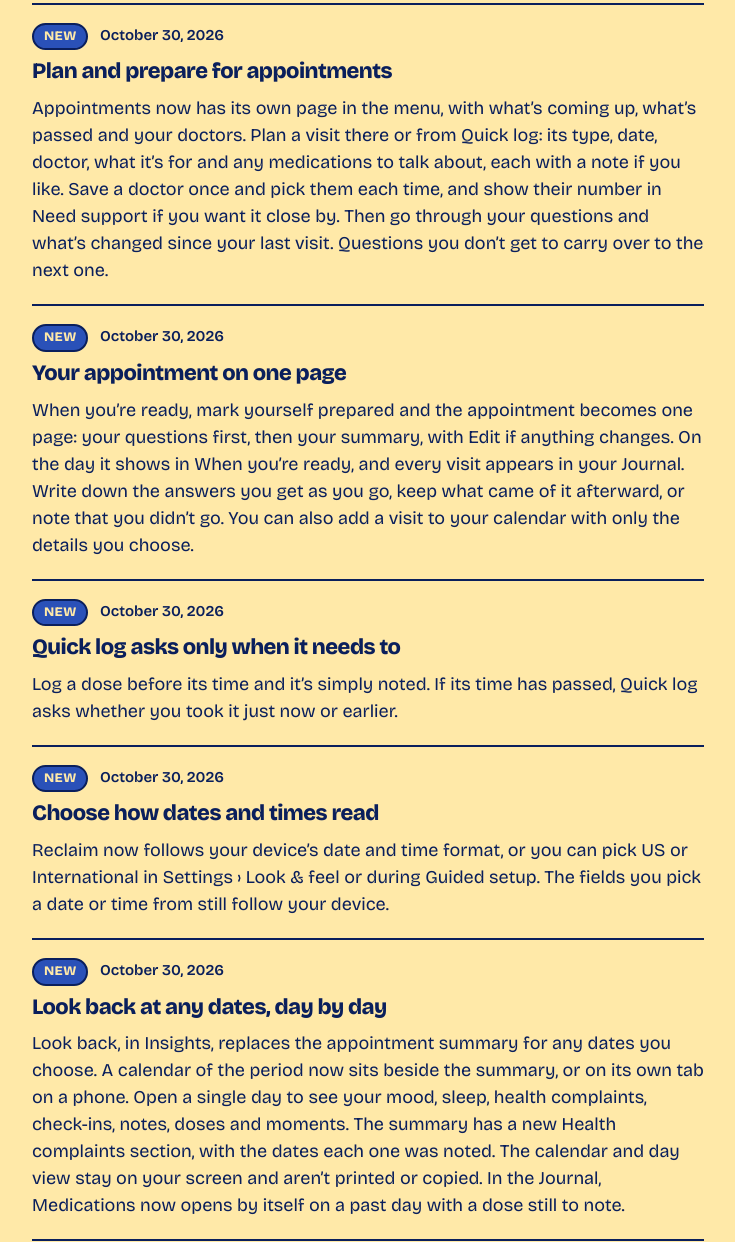
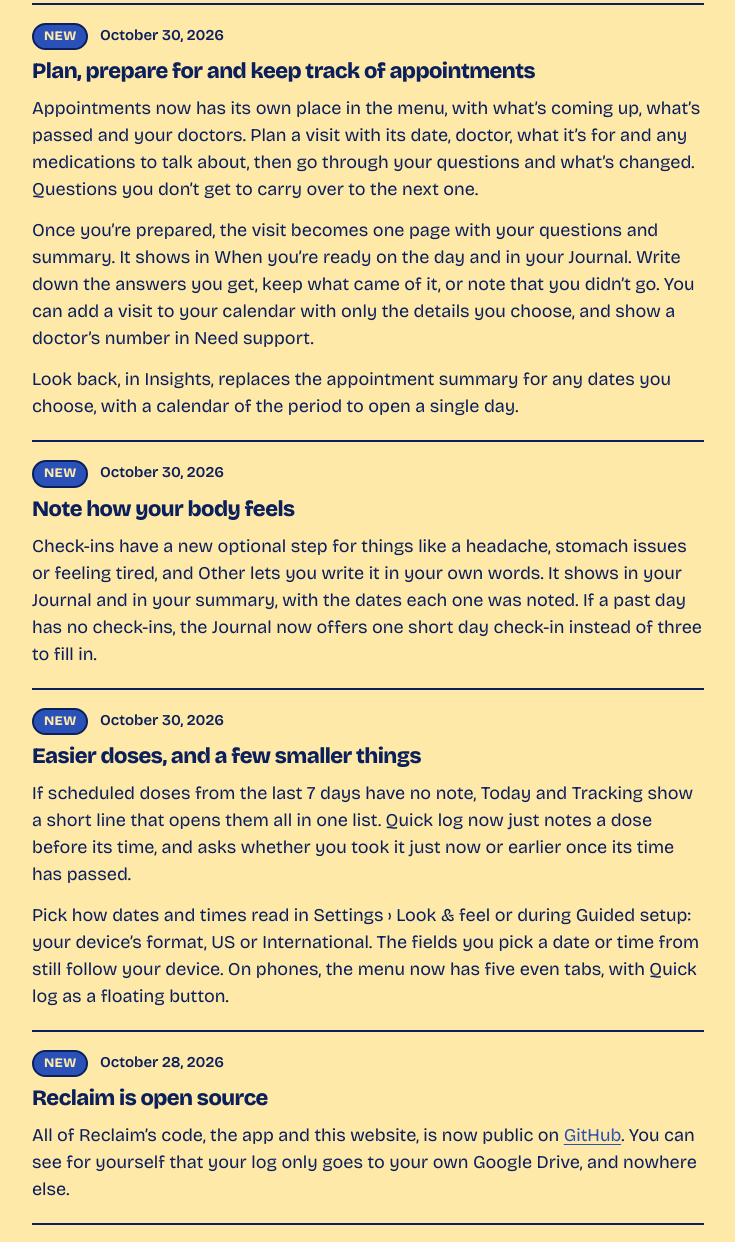
Before and after one commit to chrisglaske/reclaim.day, a website built with Vite: page site/whats-new/index.html in a window 1280 px wide. Shown: the part 228-1470 px from the top of the page, without its empty margins (36-771 px from the left). Built offline with nearby package versions, Linux system fonts and the light colour scheme.

Commit message:
docs(site): group the latest changes in What's new

```diff
--- a/site/whats-new/index.html
+++ b/site/whats-new/index.html
@@ -44,44 +44,23 @@
       <div class="changelog">
         <article class="entry">
           <p class="meta"><span class="tag new">New</span> <time datetime="2026-10-30">October 30, 2026</time></p>
-          <h2>Plan and prepare for appointments</h2>
-          <p>Appointments now has its own page in the menu, with what’s coming up, what’s passed and your doctors. Plan a visit there or from Quick log: its type, date, doctor, what it’s for and any medications to talk about, each with a note if you like. Save a doctor once and pick them each time, and show their number in Need support if you want it close by. Then go through your questions and what’s changed since your last visit. Questions you don’t get to carry over to the next one.</p>
-        </article>
-
-        <article class="entry">
-          <p class="meta"><span class="tag new">New</span> <time datetime="2026-10-30">October 30, 2026</time></p>
-          <h2>Your appointment on one page</h2>
-          <p>When you’re ready, mark yourself prepared and the appointment becomes one page: your questions first, then your summary, with Edit if anything changes. On the day it shows in When you’re ready, and every visit appears in your Journal. Write down the answers you get as you go, keep what came of it afterward, or note that you didn’t go. You can also add a visit to your calendar with only the details you choose.</p>
-        </article>
-
-        <article class="entry">
-          <p class="meta"><span class="tag new">New</span> <time datetime="2026-10-30">October 30, 2026</time></p>
-          <h2>Quick log asks only when it needs to</h2>
-          <p>Log a dose before its time and it’s simply noted. If its time has passed, Quick log asks whether you took it just now or earlier.</p>
-        </article>
-
-        <article class="entry">
-          <p class="meta"><span class="tag new">New</span> <time datetime="2026-10-30">October 30, 2026</time></p>
-          <h2>Choose how dates and times read</h2>
-          <p>Reclaim now follows your device’s date and time format, or you can pick US or International in Settings › Look &amp; feel or during Guided setup. The fields you pick a date or time from still follow your device.</p>
-        </article>
-
-        <article class="entry">
-          <p class="meta"><span class="tag new">New</span> <time datetime="2026-10-30">October 30, 2026</time></p>
-          <h2>Look back at any dates, day by day</h2>
-          <p>Look back, in Insights, replaces the appointment summary for any dates you choose. A calendar of the period now sits beside the summary, or on its own tab on a phone. Open a single day to see your mood, sleep, health complaints, check-ins, notes, doses and moments. The summary has a new Health complaints section, with the dates each one was noted. The calendar and day view stay on your screen and aren’t printed or copied. In the Journal, Medications now opens by itself on a past day with a dose still to note.</p>
+          <h2>Plan, prepare for and keep track of appointments</h2>
+          <p>Appointments now has its own place in the menu, with what’s coming up, what’s passed and your doctors. Plan a visit with its date, doctor, what it’s for and any medications to talk about, then go through your questions and what’s changed. Questions you don’t get to carry over to the next one.</p>
+          <p>Once you’re prepared, the visit becomes one page with your questions and summary. It shows in When you’re ready on the day and in your Journal. Write down the answers you get, keep what came of it, or note that you didn’t go. You can add a visit to your calendar with only the details you choose, and show a doctor’s number in Need support.</p>
+          <p>Look back, in Insights, replaces the appointment summary for any dates you choose, with a calendar of the period to open a single day.</p>
         </article>
 
         <article class="entry">
           <p class="meta"><span class="tag new">New</span> <time datetime="2026-10-30">October 30, 2026</time></p>
           <h2>Note how your body feels</h2>
-          <p>Check-ins have a new optional step for things like a headache, stomach issues or feeling tired, and Other lets you write it in your own words. What you pick shows in your Journal and in your appointment summary. And if a past day has no check-ins, the Journal now offers one short day check-in instead of three to fill in.</p>
+          <p>Check-ins have a new optional step for things like a headache, stomach issues or feeling tired, and Other lets you write it in your own words. It shows in your Journal and in your summary, with the dates each one was noted. If a past day has no check-ins, the Journal now offers one short day check-in instead of three to fill in.</p>
         </article>
 
         <article class="entry">
           <p class="meta"><span class="tag new">New</span> <time datetime="2026-10-30">October 30, 2026</time></p>
-          <h2>Catch up on doses you didn’t note</h2>
-          <p>If scheduled doses from the last 7 days have no note, Today and Tracking now show a short line that opens them all in one list. Mark each one Taken, at its usual time or one you choose, or Not taken, with a reason if you like. All taken does a whole day at once. It’s only for your records, and you can hide the line until tomorrow.</p>
+          <h2>Easier doses, and a few smaller things</h2>
+          <p>If scheduled doses from the last 7 days have no note, Today and Tracking show a short line that opens them all in one list. Quick log now just notes a dose before its time, and asks whether you took it just now or earlier once its time has passed.</p>
+          <p>Pick how dates and times read in Settings › Look &amp; feel or during Guided setup: your device’s format, US or International. The fields you pick a date or time from still follow your device. On phones, the menu now has five even tabs, with Quick log as a floating button.</p>
         </article>
 
         <article class="entry">
```
